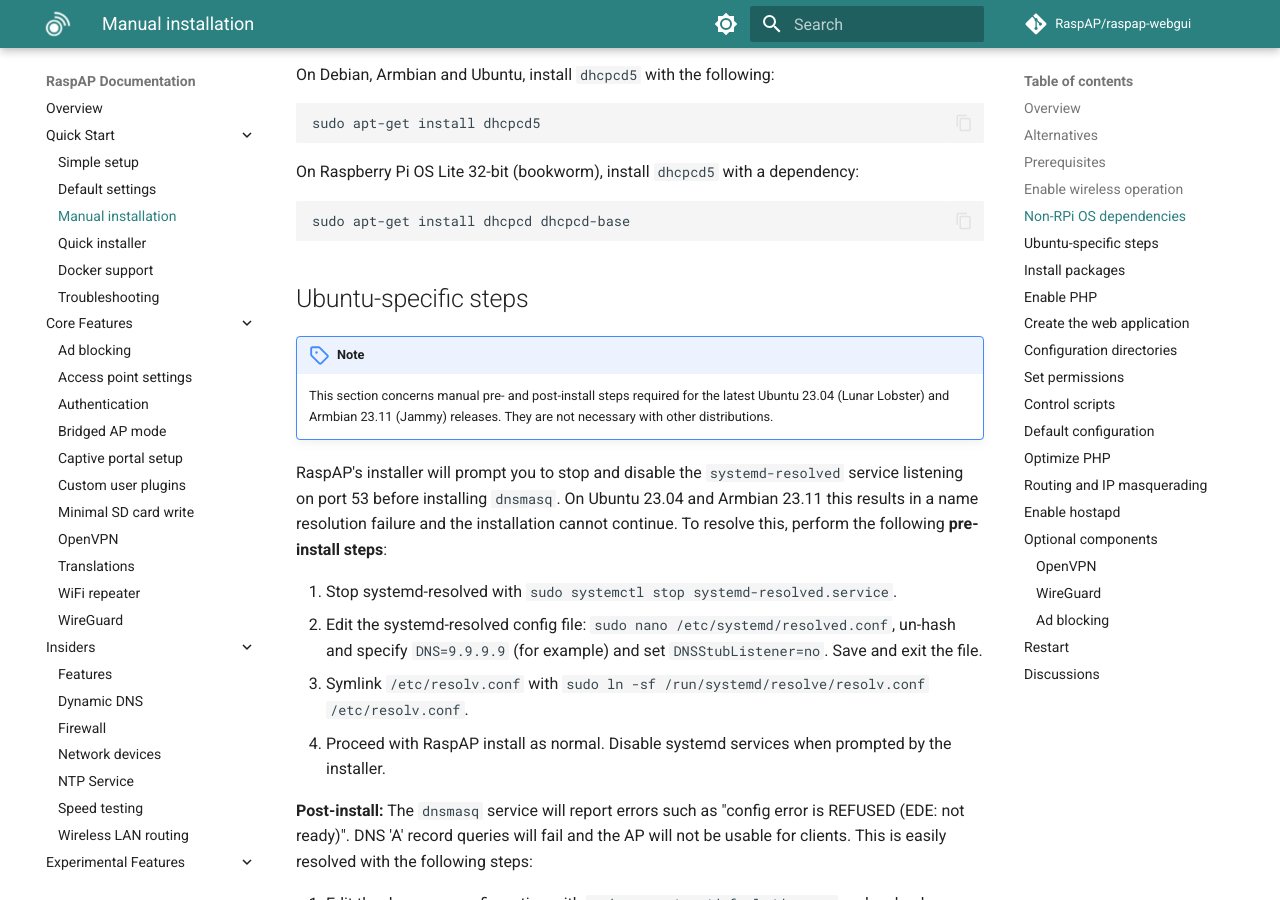
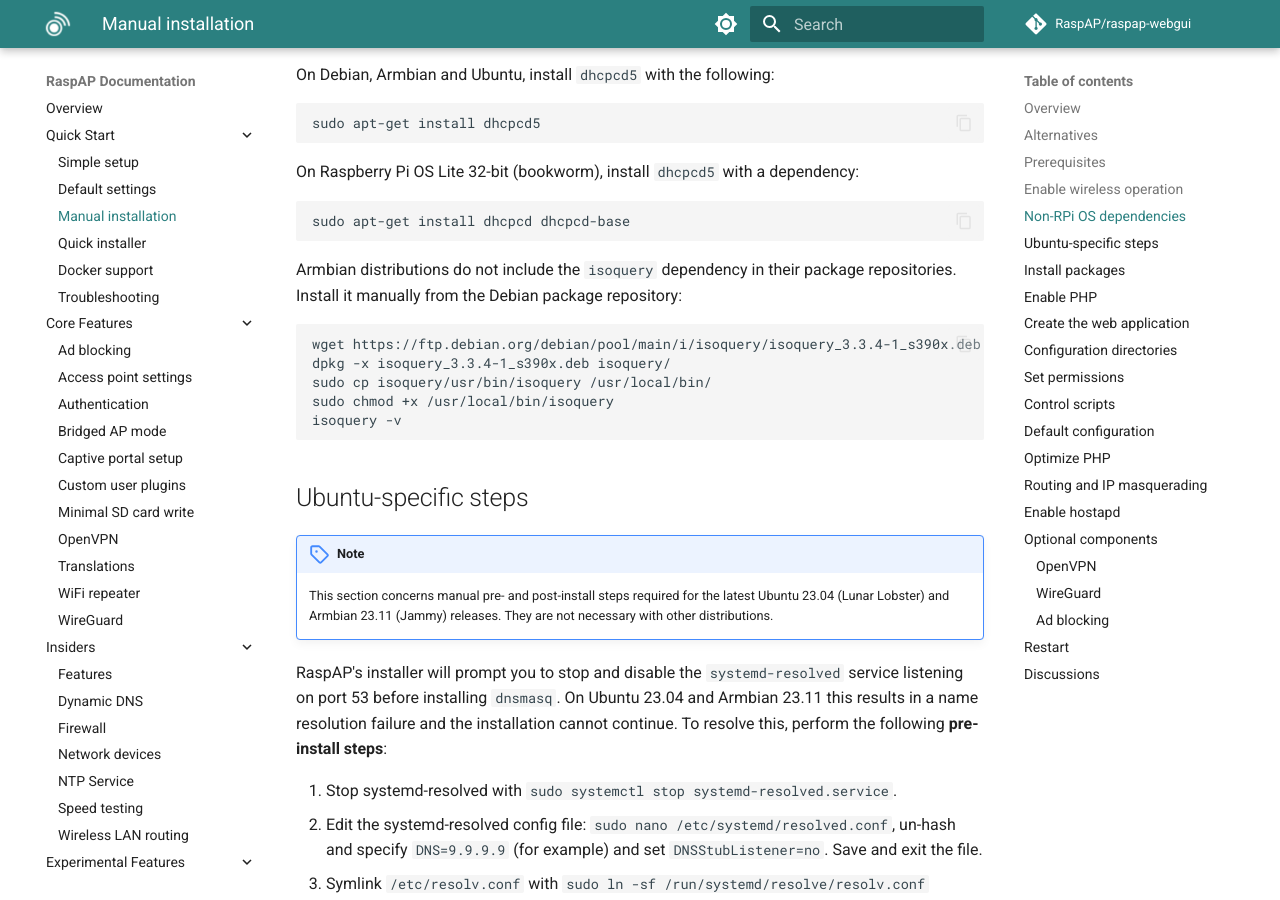
Before and after one commit to RaspAP/raspap-docs, an MkDocs documentation site: the page built from docs/manual.md, in a window 1280 px wide and 900 px high, scrolled down 1406 px. Built offline with MkDocs 1.6.1 and Material for MkDocs 9.7.7, drawn with Linux system fonts in a browser that asks for light colours; comment, search, counter and statistics services are not loaded.

Commit message:
Add isoquery dependency install for Armbian. Addresses RaspAP/raspap-webgui#1744

````diff
--- a/docs/manual.md
+++ b/docs/manual.md
@@ -53,6 +53,17 @@
 
 ```
 sudo apt-get install dhcpcd dhcpcd-base
+```
+
+Armbian distributions do not include the `isoquery` dependency in their package repositories. Install it manually from the Debian package repository:
+
+```
+wget https://ftp.debian.org/debian/pool/main/i/isoquery/isoquery_3.3.4-1_s390x.deb
+dpkg -x isoquery_3.3.4-1_s390x.deb isoquery/
+sudo cp isoquery/usr/bin/isoquery /usr/local/bin/
+sudo chmod +x /usr/local/bin/isoquery
+isoquery -v
+
 ```
 
 ## Ubuntu-specific steps
````
